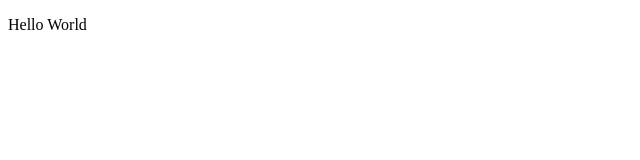
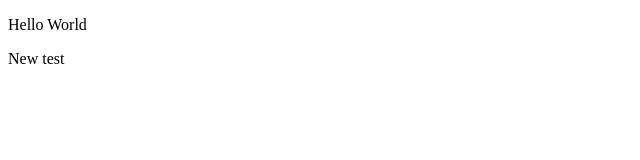
Before and after one commit to JorgenEideAnskau/lesson-21, a plain HTML site: page index.html in a window 1280 px wide. Shown: the full height of the page, 0-640 px from the left. Drawn offline with Linux system fonts and the light colour scheme.

Commit message:
New test

```diff
--- a/index.html
+++ b/index.html
@@ -7,5 +7,6 @@
 </head>
 <body>
     <p>Hello World</p>
+    <p>New test</p>
 </body>
 </html>
```
